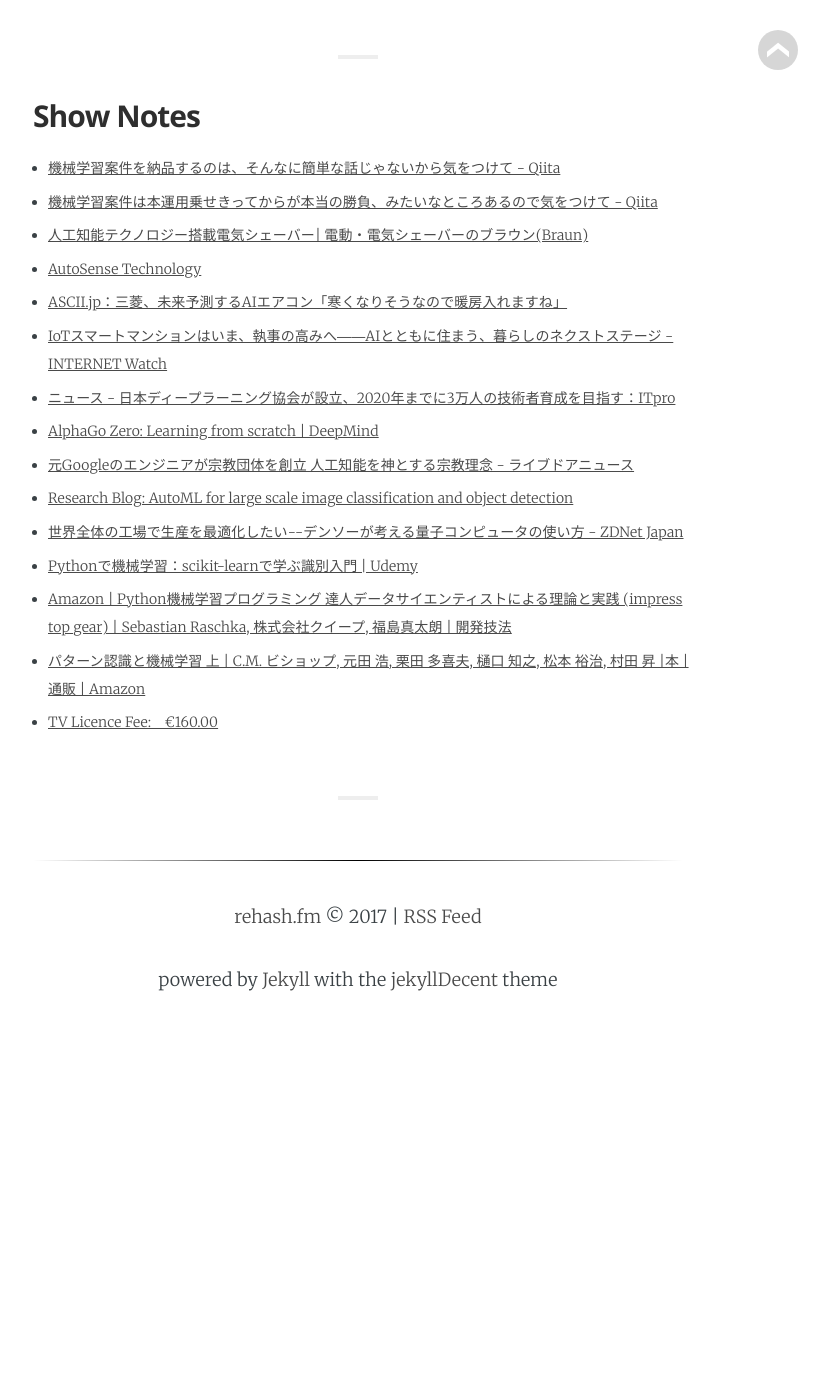
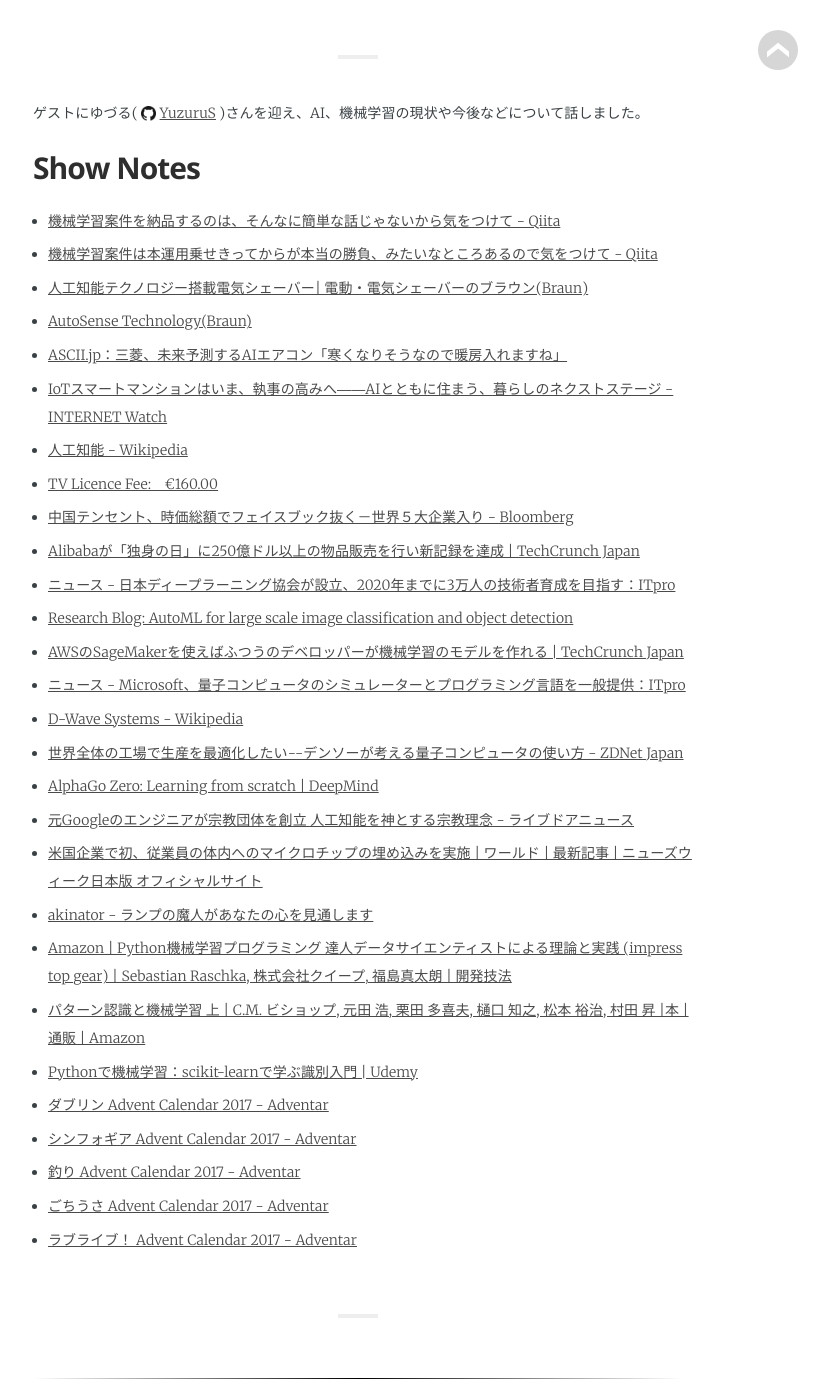
Before and after one commit to rehashfm/rehash.fm, a Jekyll site: the page built from _posts/2017-12-10-29.md, in a window 1280 px wide and 1400 px high, scrolled down 501 px. Shown: the whole window, without its empty margins (282-1111 px from the left). Built offline with Jekyll 4.4.1, drawn with Linux system fonts in a browser that asks for light colours; some web fonts are replaced; before the commit the page ends 1497 px from its top, so only the background shows below that; some of the changed text lies outside the part shown.

Commit message:
add links to _posts/2017-12-10-29.md

```diff
--- a/_posts/2017-12-10-29.md
+++ b/_posts/2017-12-10-29.md
@@ -1,26 +1,42 @@
 ---
 layout:            post
-title:             "#29"
-date:              2017-12-10 07:00:00 +0900
+title:             "#29 I AM AI"
+date:              2017-12-08 07:00:00 +0900
 tags:              blog
 category:          Blog
 author:            smile-0yen,azihsoyn
-excerpt:
+excerpt:           ゲストにゆづるさんを迎え、AI/機械学習の現状や今後などについて話しました。
 ---
+ゲストにゆづる(
+<img title="github" alt="github" src="../assets/GitHub-Mark.png" height="15" width="15" align="absmiddle"/> [YuzuruS](https://github.com/YuzuruS)
+)さんを迎え、AI、機械学習の現状や今後などについて話しました。
 
 ## Show Notes
 - [機械学習案件を納品するのは、そんなに簡単な話じゃないから気をつけて \- Qiita](https://qiita.com/yoshizaki_kkgk/items/fa8b45918445bb3e6dc3){:target="_blank"}
 - [機械学習案件は本運用乗せきってからが本当の勝負、みたいなところあるので気をつけて \- Qiita](https://qiita.com/piyo7/items/59068fed6fb3e4b53174){:target="_blank"}
 - [人工知能テクノロジー搭載電気シェーバー\| 電動・電気シェーバーのブラウン\(Braun\)](https://www.braun.jp/ja-jp/male-grooming/shavers-for-men/autosense-technology){:target="_blank"}
-- [AutoSense Technology](https://us.braun.com/en-us/male-grooming/shavers-for-men/autosense-technology){:target="_blank"}
+- [AutoSense Technology\(Braun\)](https://us.braun.com/en-us/male-grooming/shavers-for-men/autosense-technology){:target="_blank"}
 - [ASCII\.jp：三菱、未来予測するAIエアコン「寒くなりそうなので暖房入れますね」](http://ascii.jp/elem/000/001/535/1535329/){:target="_blank"}
 - [IoTスマートマンションはいま、執事の高みへ――AIとともに住まう、暮らしのネクストステージ \- INTERNET Watch](https://internet.watch.impress.co.jp/docs/special/1093838.html){:target="_blank"}
+- [人工知能 \- Wikipedia](https://ja.wikipedia.org/wiki/%E4%BA%BA%E5%B7%A5%E7%9F%A5%E8%83%BD){:target="_blank"}
+- [TV Licence Fee:    €160\.00](http://www.anpost.ie/AnPost/MainContent/Personal+Customers/More+from+An+Post/TV+Licence/TV+Licence+home#second){:target="_blank"}
+- [中国テンセント、時価総額でフェイスブック抜く－世界５大企業入り \- Bloomberg](https://www.bloomberg.co.jp/news/articles/2017-11-21/OZRZVD6TTDS101){:target="_blank"}
+- [Alibabaが「独身の日」に250億ドル以上の物品販売を行い新記録を達成 \| TechCrunch Japan](http://jp.techcrunch.com/2017/11/12/2017-11-11-alibaba-smashes-its-singles-day-record/){:target="_blank"}
 - [ニュース \- 日本ディープラーニング協会が設立、2020年までに3万人の技術者育成を目指す：ITpro](http://itpro.nikkeibp.co.jp/atcl/news/17/100402400/?rt=nocnt){:target="_blank"}
+- [Research Blog: AutoML for large scale image classification and object detection](https://research.googleblog.com/2017/11/automl-for-large-scale-image.html){:target="_blank"}
+- [AWSのSageMakerを使えばふつうのデベロッパーが機械学習のモデルを作れる \| TechCrunch Japan](http://jp.techcrunch.com/2017/11/30/2017-11-29-aws-releases-sagemaker-to-make-it-easier-to-build-and-deploy-machine-learning-models/){:target="_blank"}
+- [ニュース \- Microsoft、量子コンピュータのシミュレーターとプログラミング言語を一般提供：ITpro](http://itpro.nikkeibp.co.jp/atcl/news/17/092602343/?rt=nocnt){:target="_blank"}
+- [D\-Wave Systems \- Wikipedia](https://ja.wikipedia.org/wiki/D-Wave_Systems){:target="_blank"}
+- [世界全体の工場で生産を最適化したい\-\-デンソーが考える量子コンピュータの使い方 \- ZDNet Japan](https://japan.zdnet.com/article/35104799/){:target="_blank"}
 - [AlphaGo Zero: Learning from scratch \| DeepMind](https://deepmind.com/blog/alphago-zero-learning-scratch/){:target="_blank"}
 - [元Googleのエンジニアが宗教団体を創立 人工知能を神とする宗教理念 \- ライブドアニュース](http://news.livedoor.com/article/detail/13709440/){:target="_blank"}
-- [Research Blog: AutoML for large scale image classification and object detection](https://research.googleblog.com/2017/11/automl-for-large-scale-image.html){:target="_blank"}
-- [世界全体の工場で生産を最適化したい\-\-デンソーが考える量子コンピュータの使い方 \- ZDNet Japan](https://japan.zdnet.com/article/35104799/){:target="_blank"}
-- [Pythonで機械学習：scikit\-learnで学ぶ識別入門 \| Udemy](https://www.udemy.com/python-scikit-learn/){:target="_blank"}
+- [米国企業で初、従業員の体内へのマイクロチップの埋め込みを実施 \| ワールド \| 最新記事 \| ニューズウィーク日本版 オフィシャルサイト](http://www.newsweekjapan.jp/stories/world/2017/08/post-8107.php){:target="_blank"}
+- [akinator - ランプの魔人があなたの心を見通します](http://jp.akinator.com/){:target="_blank"}
 - [Amazon \| Python機械学習プログラミング 達人データサイエンティストによる理論と実践 \(impress top gear\) \| Sebastian Raschka, 株式会社クイープ, 福島真太朗 \| 開発技法](https://www.amazon.co.jp/Python%E6%A9%9F%E6%A2%B0%E5%AD%A6%E7%BF%92%E3%83%97%E3%83%AD%E3%82%B0%E3%83%A9%E3%83%9F%E3%83%B3%E3%82%B0-%E9%81%94%E4%BA%BA%E3%83%87%E3%83%BC%E3%82%BF%E3%82%B5%E3%82%A4%E3%82%A8%E3%83%B3%E3%83%86%E3%82%A3%E3%82%B9%E3%83%88%E3%81%AB%E3%82%88%E3%82%8B%E7%90%86%E8%AB%96%E3%81%A8%E5%AE%9F%E8%B7%B5-impress-top-gear/dp/4844380605/ref=pd_sim_14_8?_encoding=UTF8&psc=1&refRID=54C36G5AS979KWZJ54FH){:target="_blank"}
 - [パターン認識と機械学習 上 \| C\.M\. ビショップ, 元田 浩, 栗田 多喜夫, 樋口 知之, 松本 裕治, 村田 昇 \|本 \| 通販 \| Amazon](https://www.amazon.co.jp/%E3%83%91%E3%82%BF%E3%83%BC%E3%83%B3%E8%AA%8D%E8%AD%98%E3%81%A8%E6%A9%9F%E6%A2%B0%E5%AD%A6%E7%BF%92-%E4%B8%8A-C-M-%E3%83%93%E3%82%B7%E3%83%A7%E3%83%83%E3%83%97/dp/4621061224/ref=pd_sim_14_20?_encoding=UTF8&psc=1&refRID=N3P5P226Q8ZCF5Z3P80C){:target="_blank"}
-- [TV Licence Fee:    €160\.00](http://www.anpost.ie/AnPost/MainContent/Personal+Customers/More+from+An+Post/TV+Licence/TV+Licence+home#second){:target="_blank"}
+- [Pythonで機械学習：scikit\-learnで学ぶ識別入門 \| Udemy](https://www.udemy.com/python-scikit-learn/){:target="_blank"}
+- [ダブリン Advent Calendar 2017 \- Adventar](https://adventar.org/calendars/2589){:target="_blank"}
+- [シンフォギア Advent Calendar 2017 \- Adventar](https://adventar.org/calendars/2568){:target="_blank"}
+- [釣り Advent Calendar 2017 \- Adventar](https://adventar.org/calendars/2204){:target="_blank"}
+- [ごちうさ Advent Calendar 2017 \- Adventar](https://adventar.org/calendars/2124){:target="_blank"}
+- [ラブライブ！ Advent Calendar 2017 \- Adventar](https://adventar.org/calendars/2079){:target="_blank"}
```
